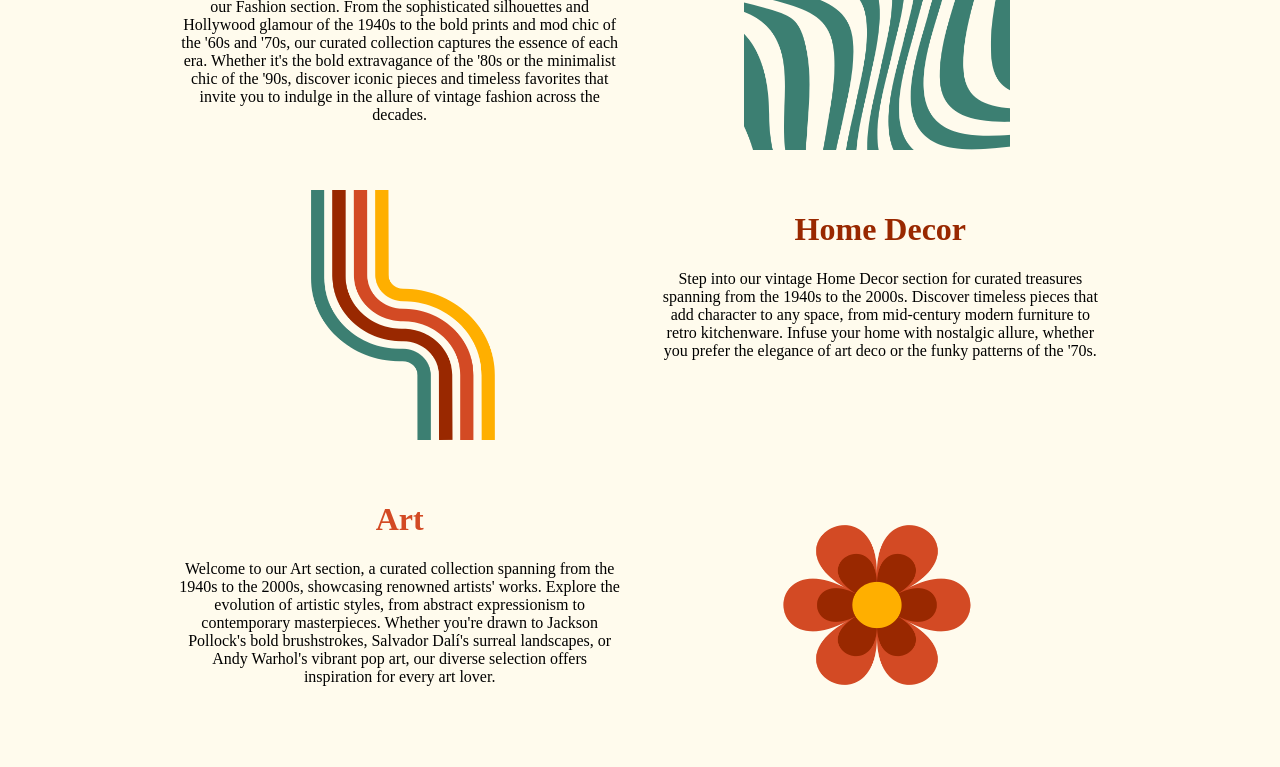
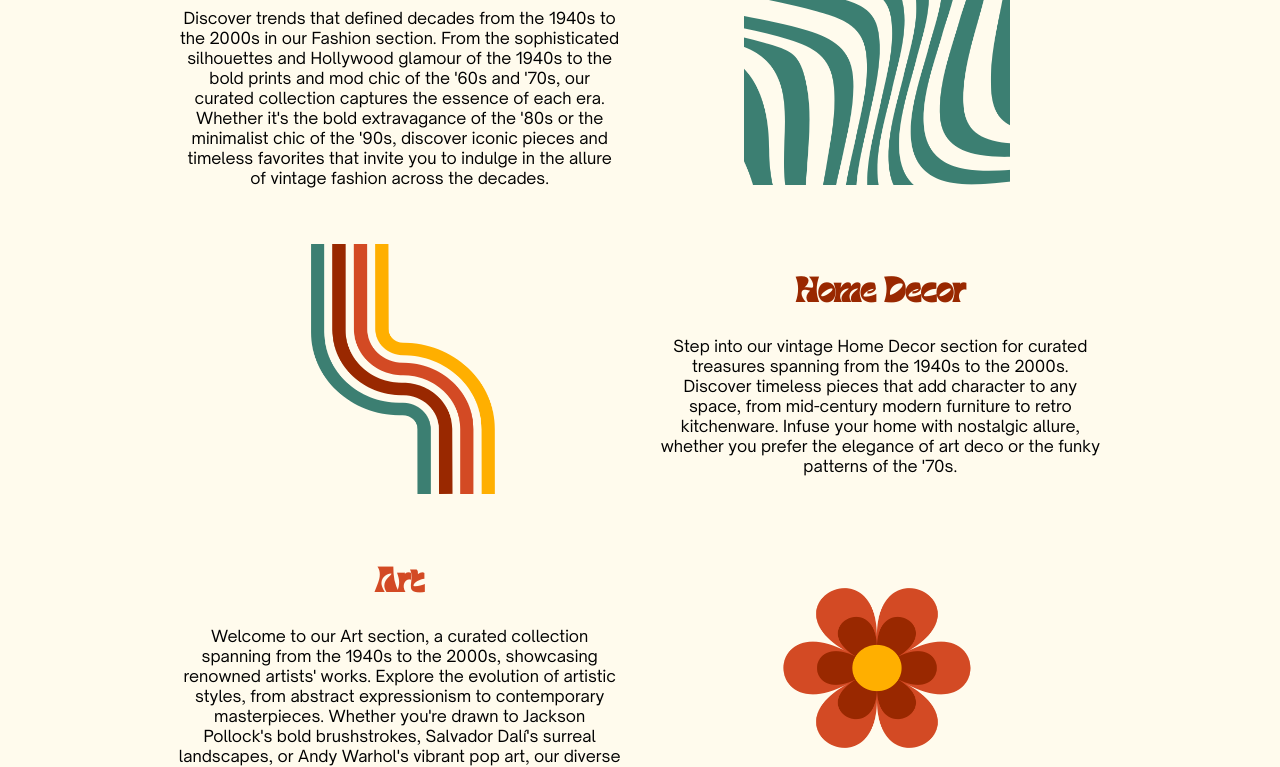
Before and after one commit to naomiclark-estrella/CIS235, a plain HTML site: page index.html in a window 1280 px wide. Shown: the part 623-1390 px from the top of the page. Drawn offline with Linux system fonts and the light colour scheme; the site is published under a folder, as on GitHub Pages, so addresses that start at the root find nothing.

Commit message:
Update style.css

```diff
--- a/style.css
+++ b/style.css
@@ -1,11 +1,11 @@
 @font-face {
   font-family: Barbra;
-  src: url(/fonts/Barbra-Regular.woff);
+  src: url(./fonts/Barbra-Regular.woff);
 }
 
 @font-face {
   font-family: OpenSauce;
-  src: url(/fonts/OpenSauce.woff);
+  src: url(./fonts/OpenSauce.woff);
 }
 
 * {
```
